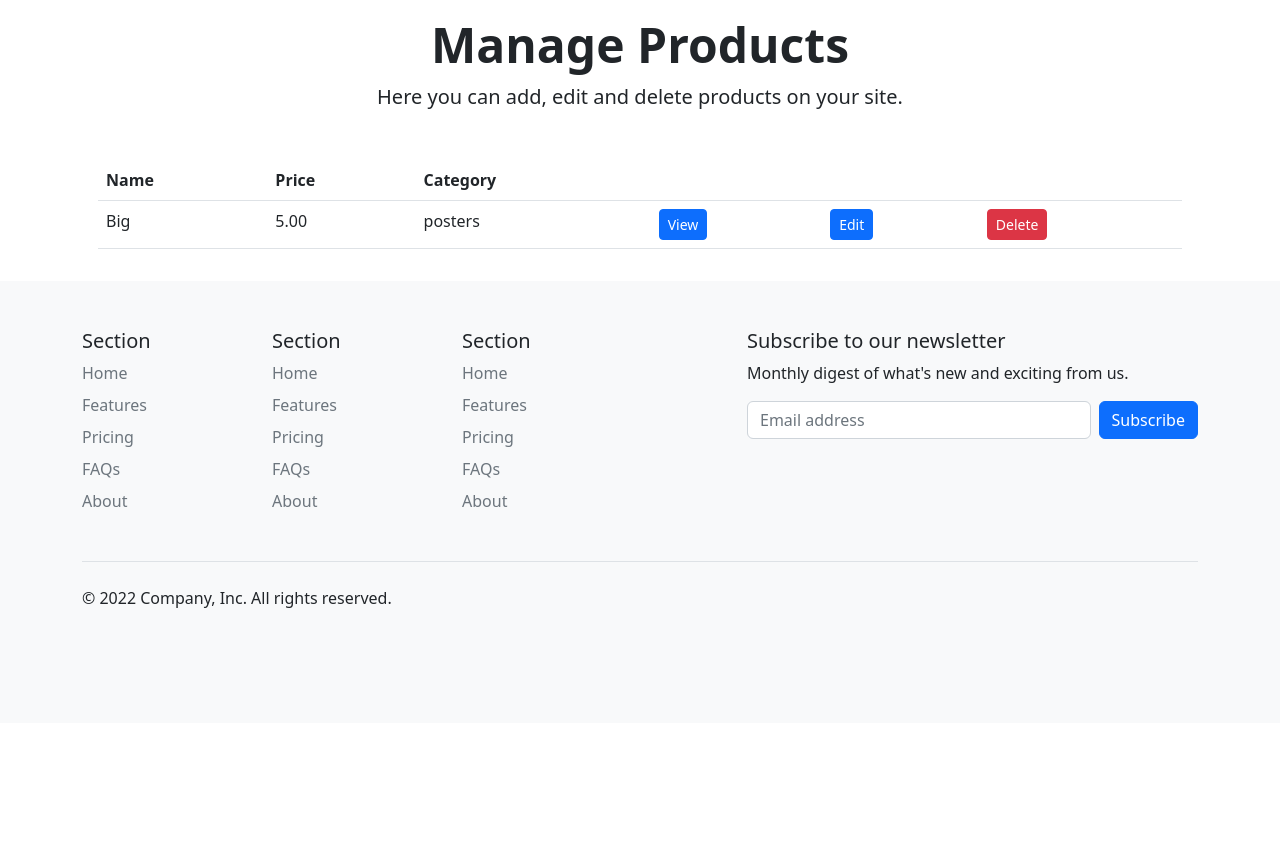
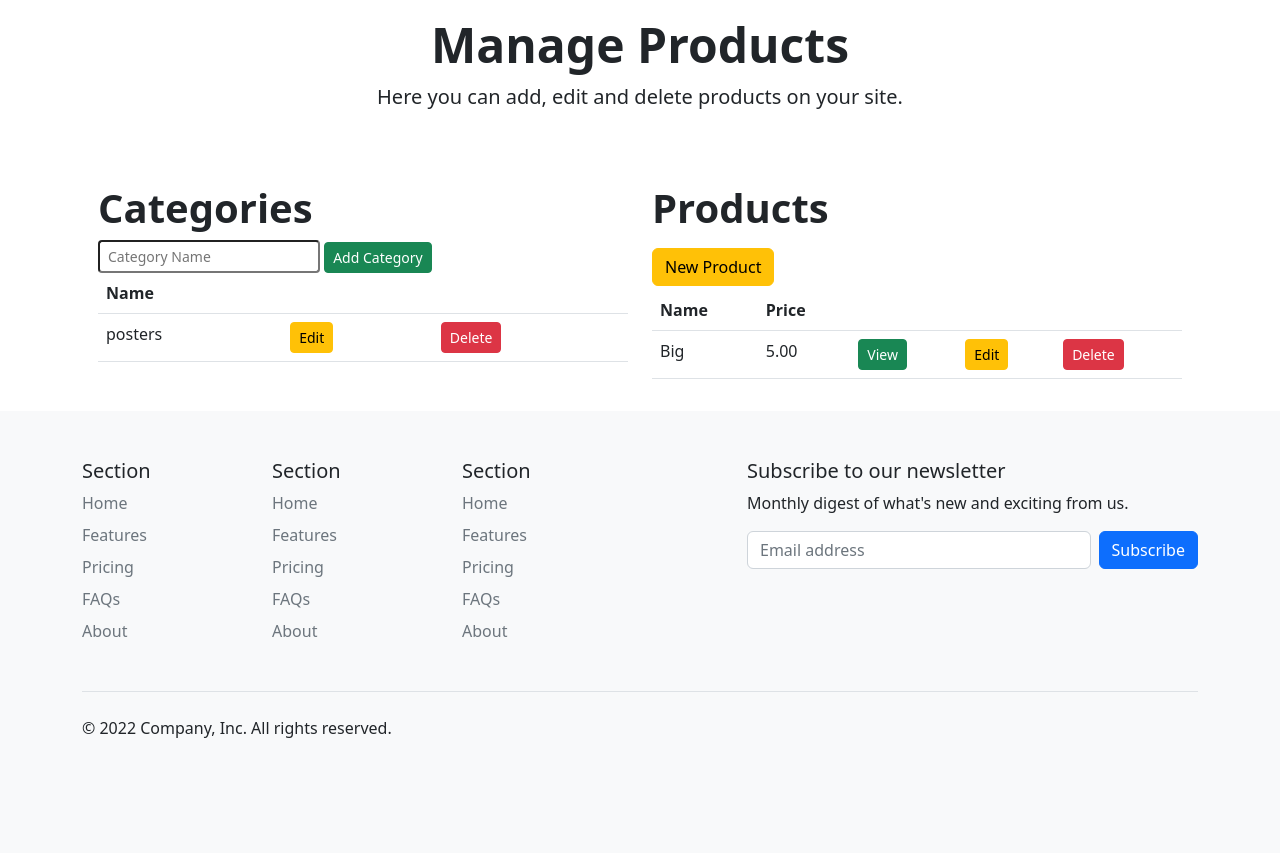
Before and after one commit to neil314159/portfolio-project-5, a Django app: page /dashboard/products/ in a window 1280 px wide. Shown: the part 97-950 px from the top of the page. Before the commit the page ends 705 px from the top, so only its background shows below. Run offline with Django 3.2, Linux system fonts and the light colour scheme; data comes from the database, SQL or seed files in the repository; some libraries are stand-ins or nearby versions.

Commit message:
Add new page for product management and link to data source

```diff
--- a/dashboard/templates/dashboard/manage_blog.html
+++ b/dashboard/templates/dashboard/manage_blog.html
@@ -20,7 +20,7 @@
     <div class="m-2 p-2">
         <div class="row">
             <div class="col-md-6">
-                <h2>Categories</h2>
+                <h2 class="display-6 fw-bold">Categories</h2>
 
 
 
@@ -39,7 +39,7 @@
                 <form hx-post="{% url 'add-category' %}" hx-target='#categories' class="">
                     {% csrf_token %}
                     <input type="text"
-                        id="filmname-input"
+                        id="category-input"
                         name="categoryname"
                         class="form-control-sm mr-2"
                         placeholder="Category Name" />
@@ -82,7 +82,7 @@
             </div>
 
             </div>
-            <div class="col-md-6"><h2>Posts</h2>
+            <div class="col-md-6 "><h2 class="display-6 fw-bold">Posts</h2>
 
                 <a class="btn btn-warning  mt-2 mb-1" href="{% url 'create_blog_post' %}">New Post</a>
 
--- a/dashboard/templates/dashboard/manage_products.html
+++ b/dashboard/templates/dashboard/manage_products.html
@@ -25,12 +25,81 @@
 
 
 
-        <table class="table">
+
+
+
+
+    </div>
+
+    <div class="m-2 p-2">
+        <div class="row">
+            <div class="col-md-6">
+                <h2 class="display-6 fw-bold">Categories</h2>
+
+
+                <div class="tableform">
+
+
+
+                    <form hx-post="{% url 'add_product_category' %}" hx-target='#categories' class="">
+                        {% csrf_token %}
+                        <input type="text" id="category-input" name="categoryname" class="form-control-sm mr-2"
+                            placeholder="Category Name" />
+                        <button type="submit" class="btn btn-success btn-sm">Add Category</button>
+                    </form>
+
+                    <table class="table" id="categories">
                         <thead>
                             <tr>
+
+                                <th>Name</th>
+
+                                <th></th>
+                                <th></th>
+                            </tr>
+                        </thead>
+                        <tbody hx-confirm="Are you sure?" hx-target="closest tr" hx-swap="outerHTML">
+                            {% for category in categories %}
+                            <tr>
+                                <td>{{ category.name}}</td>
+
+
+                                <td>
+                                    <button class="btn btn-warning btn-sm " hx-confirm="unset"
+                                        hx-get="{% url 'edit_product_category' category.id %}">
+                                        Edit
+                                    </button>
+                                </td>
+                                <td>
+                                    <button class="btn btn-danger btn-sm"
+                                        hx-delete="{% url 'delete_product_category' category.id %}">
+                                        Delete
+                                    </button>
+                                </td>
+                            </tr>
+
+
+                            {% endfor %}
+                        </tbody>
+                    </table>
+
+                </div>
+
+            </div>
+            <div class="col-md-6">
+                <h2 class="display-6 fw-bold">Products</h2>
+
+                <a class="btn btn-warning  mt-2 mb-1" href="{% url 'add_product' %}">New Product</a>
+
+
+
+
+                <table class="table delete-row-example">
+                    <thead>
+                        <tr>
+
                             <th>Name</th>
                             <th>Price</th>
-            <th>Category</th>
                             <th></th>
                             <th></th>
                             <th></th>
@@ -40,13 +109,15 @@
                         {% for product in products %}
                         <tr>
                             <td>{{ product.name}}</td>
-                <td>{{product.price}}</td>
-                <td>{{product.category.name}}</td>
+
                             <td>
-                    <a class="btn btn-primary btn-sm" href="{% url 'product_detail' product.id %}" role="button">View</a>
+                                {{ product.price}}
+
+                            <td>
+                                <a class="btn btn-success btn-sm" href="{% url 'product_detail' product.id %}">View</a>
                             </td>
                             <td>
-                    <a class="btn btn-primary btn-sm" href="#" role="button">Edit</a>
+                                <a class="btn btn-warning btn-sm" href="">Edit</a>
                             </td>
                             <td>
                                 <button class="btn btn-danger btn-sm" hx-delete="{% url 'delete_product' product.id %}">
@@ -60,6 +131,14 @@
                     </tbody>
                 </table>
 
+            </div>
+
+
+
+        </div>
+
+
+
 
 
     </div>
--- a/electric_dreams/settings.py
+++ b/electric_dreams/settings.py
@@ -223,7 +223,7 @@ STATIC_ROOT = os.path.join(BASE_DIR, 'staticfiles')
 # Stripe
 FREE_DELIVERY_THRESHOLD = 50
 STANDARD_DELIVERY_PERCENTAGE = 10
-STRIPE_CURRENCY = 'usd'
+STRIPE_CURRENCY = 'eur'
 STRIPE_PUBLIC_KEY = os.getenv('STRIPE_PUBLIC_KEY', '')
 STRIPE_SECRET_KEY = os.getenv('STRIPE_SECRET_KEY', '')
 STRIPE_WH_SECRET = os.getenv('STRIPE_WH_SECRET', '')
```
Lines whose indentation alone changed are shown as unchanged.
